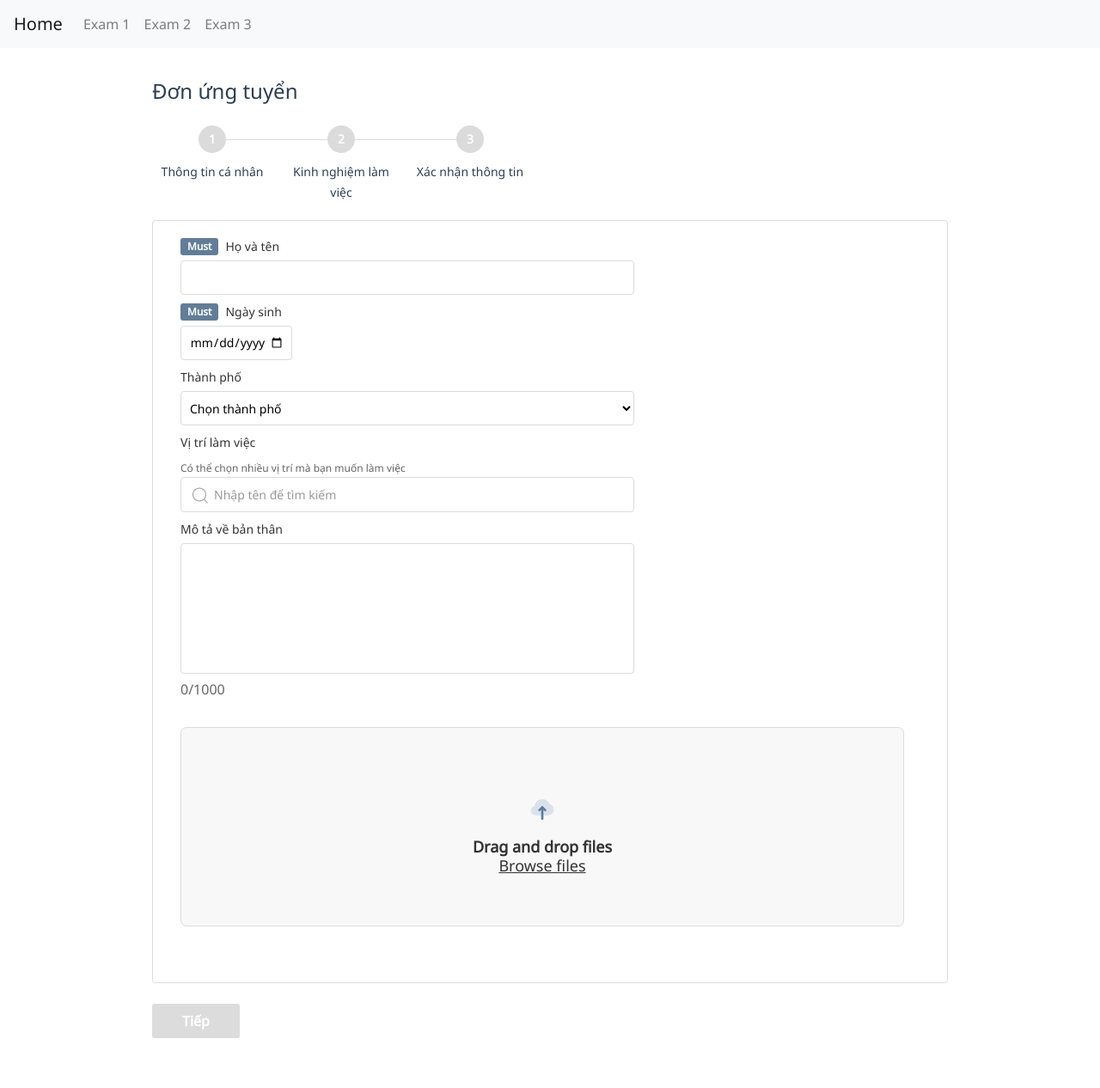
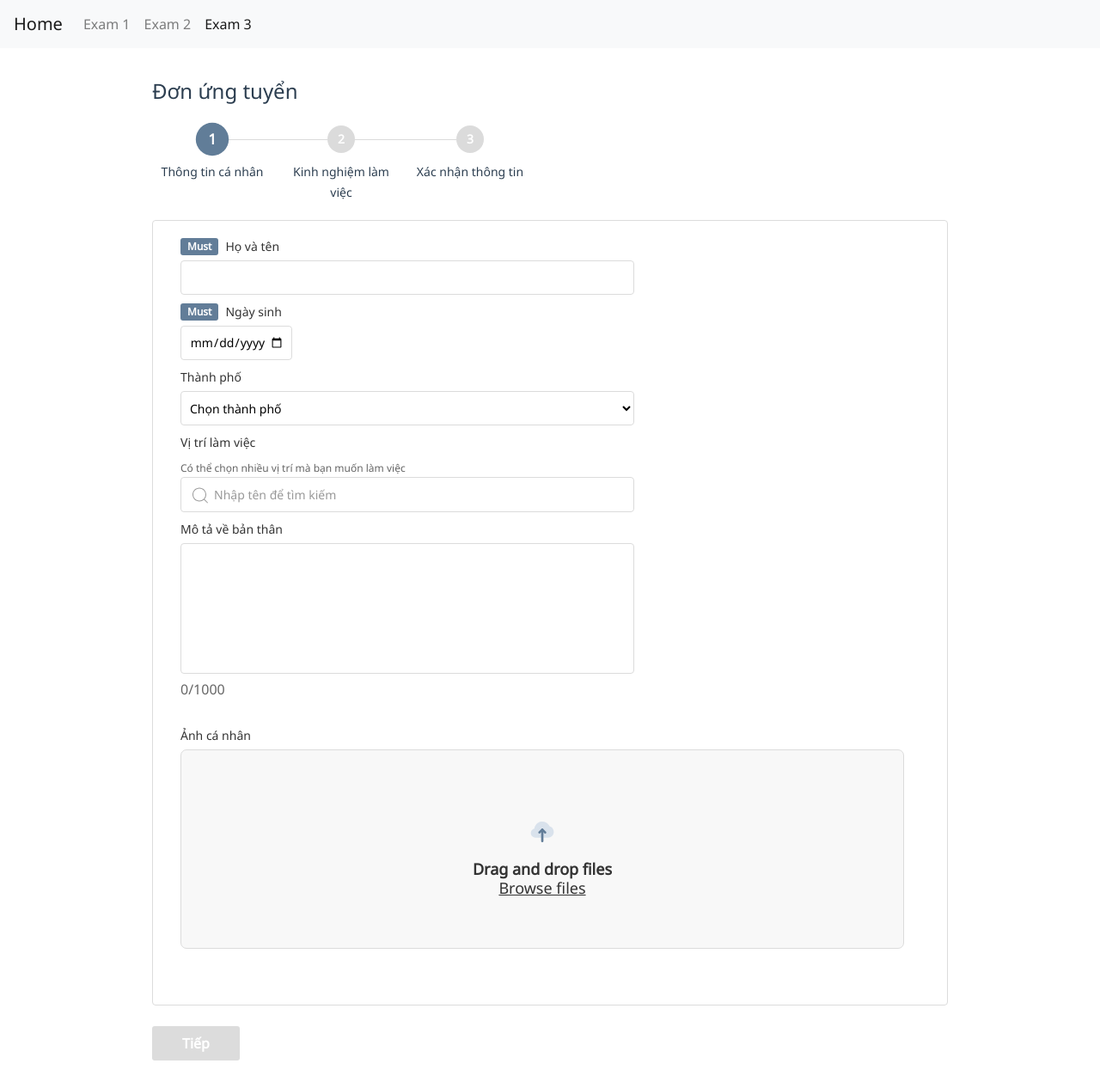
Before and after one commit to ngduy56/training-vue, a Vue app: page /multiform in a window 1280 px wide. Shown: the whole page at 86% size. Before the commit the page ends 1240 px from the top, so only its background shows below. Built offline with nearby package versions, Linux system fonts and the light colour scheme.

Commit message:
fix comment and logic multiform change

```diff
--- a/src/components/common/Navbar.vue
+++ b/src/components/common/Navbar.vue
@@ -22,7 +22,7 @@
           <a class="nav-link">Exam 2</a>
         </router-link>
         <router-link
-          :to="{ name: 'firstStep' }"
+          :to="{ name: 'multiform' }"
           class="nav-item"
           active-class="active"
           tag="li"
--- a/src/components/multiform/MultiInputView.vue
+++ b/src/components/multiform/MultiInputView.vue
@@ -1,5 +1,4 @@
 <template>
-  <div>
   <div>
     <InputField
       v-if="item.view_type === INPUT_TEXT"
@@ -62,7 +61,6 @@
       @input="onChange"
     />
   </div>
-  </div>
 </template>
 
 <script>
@@ -72,7 +70,7 @@ import InputDate from "./sharedComponents/InputDate.vue";
 import DropdownList from "./FirstStepComp/DropdownList.vue";
 import PositionInput from "./FirstStepComp/PositionInput.vue";
 import AboutArea from "@/components/multiform/sharedComponents/TextArea.vue";
-import DropzoneComp from "../dropzone/DropzoneComp.vue";
+import DropzoneComp from "./dropzone/DropzoneComp.vue";
 import { mapGetters } from "vuex";
 import {
   INPUT_TEXT,
@@ -95,7 +93,6 @@ export default {
       INPUT_AREA,
       IMG_DROPZONE,
       valueLocal: "",
-      isValid: false,
     };
   },
   components: {
@@ -114,6 +111,9 @@ export default {
     },
     value: {
       type: String,
+    },
+    numStep: {
+      type: Number,
     },
   },
   watch: {
@@ -153,4 +153,4 @@ export default {
 };
 </script>
 
-<style></style>
+<style lang="scss" scoped></style>
--- a/src/components/multiform/MultiStepForm.vue
+++ b/src/components/multiform/MultiStepForm.vue
@@ -1,12 +1,13 @@
 <template>
   <div>
-    <div class="block">
+    <div v-if="!isSecondForm" class="container">
       <div class="content">
         <MultiInputView
           v-for="item in formData"
           v-model="item.value"
           :key="item.key"
           :item="item"
+          :numStep="numStep"
           @onUploadFile="onUploadFile"
           @onRemoveFile="onRemoveFile"
           @onAddChosen="onAddChosen"
@@ -14,29 +15,58 @@
         />
       </div>
     </div>
+    <div v-if="isSecondForm" class="second-block">
+      <CompanyItem
+        v-for="(item, index) in formData"
+        :value="item.value"
+        :item="item"
+        :key="item.lastModified"
+        :error="item.error"
+        @input="(value) => onChange(value, index)"
+        @onChangeChildren="
+          (value, indexChild) => onChangeChildren(value, indexChild, index)
+        "
+        @onRemove="onRemove"
+      />
+      <div class="btn-add" @click="addCompany">
+        <AddIcon />
+        <span>Thêm công ty</span>
+      </div>
+    </div>
+    <div class="navigate-block">
       <button
         class="btn-next"
         :class="{ active: isComplete }"
         :disabled="!isComplete"
         @click="nextStep"
       >
-      Tiếp
+        {{ isThirdForm ? "Hoàn thành" : "Tiếp" }}
       </button>
+      <button v-if="isSecondForm" class="btn-prev" @click="previousStep">
+        Quay lại
+      </button>
+    </div>
   </div>
 </template>
 
 <script>
+import AddIcon from "@/components/icons/AddIcon.vue";
+import CompanyItem from "@/components/multiform/SecondStepComp/CompanyItem.vue";
 import MultiInputView from "./MultiInputView.vue";
-import { firstForm } from "./FirstStepComp/firstForm";
+import { defaultElement, secondForm } from "./form";
 import { mapActions, mapGetters } from "vuex";
-import { validateFirstForm } from "@/utils/ValidateForm";
+import {
+  validateFirstForm,
+  validateSecondForm,
+  validateThirdForm,
+} from "@/utils/ValidateForm";
 
 export default {
   data() {
     return {
-      firstStepForm: firstForm,
       isValid: false,
       isComplete: false,
+      initialFormData: this.formData,
     };
   },
   props: {
@@ -44,19 +74,28 @@ export default {
       type: Array,
       require: true,
     },
+    numStep: {
+      type: Number,
+    },
   },
   components: {
     MultiInputView,
+    AddIcon,
+    CompanyItem,
   },
   mounted() {
-    if (this.firstFormStore.length) {
-      this.firstStepForm = this.firstFormStore;
+    if (this.firstFormStore.length && this.isFirstForm) {
+      this.initialFormData = this.firstFormStore;
+    } else if (this.secondFormStore.length && this.isSecondForm) {
+      this.initialFormData = this.secondFormStore;
+    } else if (this.thirdFormStore.length && this.isThirdForm) {
+      this.initialFormData = this.thirdFormStore;
     }
   },
   watch: {
-    firstStepForm: {
-      handler() {
-        let newArr = this.firstStepForm.filter((item) => item.value === "");
+    formData: {
+      handler(val) {
+        let newArr = val.filter((item) => item.value === "");
         if (newArr.length > 0) this.isComplete = false;
         else this.isComplete = true;
       },
@@ -67,7 +106,18 @@ export default {
   computed: {
     ...mapGetters({
       firstFormStore: "form/getFirstForm",
+      secondFormStore: "form/getSecondForm",
+      thirdFormStore: "form/getThirdForm",
     }),
+    isFirstForm() {
+      return this.numStep === 1;
+    },
+    isSecondForm() {
+      return this.numStep === 2;
+    },
+    isThirdForm() {
+      return this.numStep === 3;
+    },
   },
   methods: {
     ...mapActions({
@@ -78,6 +128,8 @@ export default {
       removeFile: "file/removeFile",
 
       saveFirstForm: "form/saveFirstForm",
+      saveSecondForm: "form/saveSecondForm",
+      saveThirdForm: "form/saveThirdForm",
     }),
     onUploadFile(files) {
       this.uploadFile(files);
@@ -91,19 +143,52 @@ export default {
     onRemoveChosen(chosenItem) {
       this.removeChosen(chosenItem);
     },
+
+    onChange(value, index) {
+      secondForm[index].value = value;
+    },
+    onChangeChildren(value, indexChild, index) {
+      secondForm[index].childrens[indexChild].value = value;
+    },
+    addCompany() {
+      secondForm.push(JSON.parse(JSON.stringify(defaultElement)));
+    },
+    onRemove(value) {
+      let index = secondForm.findIndex((item) => item.value === value);
+      secondForm.splice(index, 1);
+    },
+
     nextStep() {
-      this.isValid = validateFirstForm(this.firstStepForm);
-      if (this.isValid) {
-        this.saveFirstForm(this.firstStepForm);
-        this.$emit("changeForm", 2);
+      if (this.isFirstForm) {
+        this.isValid = validateFirstForm(this.formData);
+      } else if (this.isSecondForm) {
+        this.isValid = validateSecondForm(this.formData);
+      } else if (this.isThirdForm) {
+        this.isValid = validateThirdForm(this.formData);
       }
+      if (this.isValid && this.isFirstForm) {
+        this.saveFirstForm(this.formData);
+        this.$emit("changeForm", this.numStep + 1);
+        this.$emit("doneStep", this.numStep);
+      } else if (this.isValid && this.isSecondForm) {
+        this.saveSecondForm(this.formData);
+        this.$emit("changeForm", this.numStep + 1);
+        this.$emit("doneStep", this.numStep);
+      } else if (this.isValid && this.isThirdForm) {
+        this.saveThirdForm(this.formData);
+        this.$emit("doneStep", this.numStep);
+        this.$router.push("/");
+      }
+    },
+    previousStep() {
+      this.$emit("changeForm", this.numStep - 1);
     },
   },
 };
 </script>
 
 <style scoped lang="scss">
-.block {
+.container {
   width: 100%;
   min-height: 346px;
   position: relative;
@@ -138,4 +223,47 @@ export default {
     cursor: pointer;
   }
 }
+.btn-prev {
+  width: 102px;
+  height: 40px;
+  background: #dcdcdc;
+  border-radius: 3px;
+  font-weight: 700;
+  font-size: 16px;
+  line-height: 24px;
+  border: none;
+  outline: none;
+  margin: 24px 0 0 10px;
+  cursor: pointer;
+  color: #333333;
+  font-weight: 400;
+}
+
+.second-block {
+  width: 100%;
+  position: relative;
+  display: flex;
+  flex-direction: column;
+  align-items: flex-start;
+
+  .btn-add {
+    width: 150px;
+    height: 40px;
+    display: flex;
+    justify-content: center;
+    align-items: center;
+    gap: 8px;
+    font-size: 16px;
+    line-height: 24px;
+    background: #ffffff;
+    border: 1px solid #dcdcdc;
+    border-radius: 3px;
+    outline: none;
+    color: #48647f;
+
+    &:hover {
+      cursor: pointer;
+    }
+  }
+}
 </style>
--- a/src/components/multiform/SecondStepComp/CompanyItem.vue
+++ b/src/components/multiform/SecondStepComp/CompanyItem.vue
@@ -84,7 +84,7 @@ export default {
       required: true,
     },
     value: {
-      type: String,
+      type: [String, Object],
     },
     error: {
       type: String,
@@ -114,7 +114,7 @@ export default {
 <style lang="scss" scoped>
 .company-item {
   width: 100%;
-  height: 504px;
+  height: 520px;
   padding: 24px;
   border-radius: 4px;
   border: 1px solid #dcdcdc;
--- /dev/null
+++ b/src/components/multiform/form.js
@@ -0,0 +1,126 @@
+import { COMPANY_LIST } from "@/constants/FormConstants";
+import {
+  MAX_SIZE,
+  MAX_NUMBER,
+  TYPE_FILE_IMAGE,
+} from "@/constants/DropzoneConstants.js";
+import store from "@/store/store";
+import { CITY_LIST } from "@/constants/FormConstants";
+const optionList = store.getters["position/getPositionList"];
+
+const defaultElement = {
+  label: "",
+  view_type: "input-dropdown",
+  value: "",
+  companyList: COMPANY_LIST,
+  error: "",
+  childrens: [
+    {
+      label: "Vị trí từng làm",
+      view_type: "input-text",
+      required: true,
+      value: "",
+      key: "position",
+      error: "",
+    },
+    {
+      label: "Thời gian làm việc",
+      view_type: "input-date",
+      required: true,
+      value: { from: "", to: "" },
+      key: "time",
+      error: "",
+    },
+    {
+      label: "Mô tả về công việc",
+      view_type: "input-area",
+      required: false,
+      value: "",
+      key: "about-work",
+      error: "",
+    },
+  ],
+};
+const firstForm = [
+  {
+    label: "Họ và tên",
+    view_type: "input-text",
+    required: true,
+    value: "",
+    key: "fullName",
+    error: "",
+  },
+  {
+    label: "Ngày sinh",
+    view_type: "input-date",
+    required: true,
+    value: "",
+    key: "dob",
+    error: "",
+  },
+  {
+    label: "Thành phố",
+    view_type: "input-dropdown",
+    required: false,
+    value: "",
+    key: "city",
+    cityList: CITY_LIST,
+  },
+  {
+    label: "Vị trí làm việc",
+    view_type: "input-dropdown-search",
+    required: false,
+    key: "position",
+    optionList,
+  },
+  {
+    label: "Mô tả về bản thân",
+    view_type: "input-area",
+    required: false,
+    value: "",
+    key: "about-me",
+    error: "",
+  },
+  {
+    label: "Ảnh cá nhân",
+    view_type: "img-dropzone",
+    required: false,
+    fileList: "",
+    key: "ava-dropzone",
+    maxSize: MAX_SIZE,
+    maxNumber: MAX_NUMBER,
+    typeFile: TYPE_FILE_IMAGE,
+  },
+];
+const secondForm = [JSON.parse(JSON.stringify(defaultElement))];
+
+const thirdForm = [
+  {
+    label: "Lý do muốn ứng tuyển vào công ty",
+    view_type: "input-area",
+    required: true,
+    value: "",
+    key: "reason",
+    error: "",
+  },
+  {
+    label: "Mức lương mong muốn",
+    view_type: "input-salary",
+    required: true,
+    value: "",
+    key: "salary",
+    error: "",
+  },
+];
+const multiForm = [
+  { id: 1, num: 1, data: firstForm, name: "Thông tin cá nhân", isDone: false },
+  {
+    id: 2,
+    num: 2,
+    data: secondForm,
+    name: "Kinh nghiệm làm việc",
+    isDone: false,
+  },
+  { id: 3, num: 3, data: thirdForm, name: "Xác nhận thông tin", isDone: false },
+];
+export { multiForm, firstForm, secondForm, thirdForm, defaultElement };
--- a/src/components/multiform/sharedComponents/StepElement.vue
+++ b/src/components/multiform/sharedComponents/StepElement.vue
@@ -8,15 +8,14 @@
         :key="item.num"
         :item="item"
         :index="index"
-        @input="onChange"
+        @input="(num) => onChange(num, index)"
       />
     </div>
   </div>
 </template>
 <script>
-import { mapGetters } from "vuex";
 import StepItem from "./StepItem.vue";
-import { multiForm } from "@/components/multiform/ThirdStepComp/thirdForm";
+import { multiForm } from "@/components/multiform/form";
 
 export default {
   data() {
@@ -24,51 +23,22 @@ export default {
       multiForm,
     };
   },
-  computed: {
-    ...mapGetters({
-      stepList: "form/getStepList",
-    }),
-  },
   components: {
     StepItem,
   },
-  // mounted() {
-  //   let item = document.querySelectorAll(".step-num");
-  //   item[0].classList.add("active");
-  // },
-  watch: {
-    $route() {
-      const parts = this.$route.fullPath.split("/");
-      const lastSegment = parts.pop();
+  mounted() {
+    let item = document.querySelectorAll(".step-num");
+    item[0].classList.add("active");
+  },
+  methods: {
+    onChange(num, index) {
+      this.$emit("input", num);
 
       let item = document.querySelectorAll(".step-num");
       item.forEach((i) => {
         i.classList.remove("active");
       });
-      let index = this.stepList.findIndex((item) => item.path === lastSegment);
       item[index].classList.add("active");
-
-      this.stepList.map((i, index) => {
-        if (i.isDone) {
-          item[index].classList.add("done");
-        }
-      });
-    },
-  },
-  methods: {
-    toggleActive(index, path) {
-      if (this.$route.path !== path && this.stepList[index].isDone) {
-        this.$router.push({ path: path });
-
-        let item = document.querySelectorAll(".step-num");
-        item.forEach((i) => {
-          i.classList.remove("active");
-        });
-        item[index].classList.add("active");
-      }
-    },
-    onChange(num) {
-      this.$emit("input", num);
     },
   },
 };
--- a/src/components/multiform/sharedComponents/StepItem.vue
+++ b/src/components/multiform/sharedComponents/StepItem.vue
@@ -18,7 +18,9 @@ export default {
   },
   methods: {
     toggleActive() {
-      this.$emit("input", this.item.num);
+      if (this.item.isDone) {
+        this.$emit("input", this.item.num);
+      }
     },
   },
 };
--- a/src/components/pages/MultiFormPage.vue
+++ b/src/components/pages/MultiFormPage.vue
@@ -1,15 +1,19 @@
 <template>
   <div class="main">
     <StepElement @input="onChange" />
-    <MultiStepForm :formData="chooseFormData" @changeForm="onChange" />
-    <!-- <router-view></router-view> -->
+    <MultiStepForm
+      :formData="chooseFormData"
+      :numStep="numLocal"
+      @changeForm="onChange"
+      @doneStep="doneStep"
+    />
   </div>
 </template>
 
 <script>
 import StepElement from "@/components/multiform/sharedComponents/StepElement.vue";
 import MultiStepForm from "@/components/multiform/MultiStepForm.vue";
-import { multiForm } from "@/components/multiform/ThirdStepComp/thirdForm";
+import { multiForm } from "@/components/multiform/form";
 export default {
   data() {
     return {
@@ -30,6 +34,24 @@ export default {
   methods: {
     onChange(num) {
       this.numLocal = num;
+
+      let itemStep = document.querySelectorAll(".step-num");
+      let index = this.multiForm.findIndex((item) => item.num === num + 1);
+      itemStep[index - 1]?.classList.add("active");
+      itemStep[index]?.classList.remove("done");
+      itemStep[index]?.classList.remove("active");
+    },
+    doneStep(num) {
+      this.multiForm.map((item) => {
+        if (item.num === num) {
+          item.isDone = true;
+        }
+      });
+      let itemStep = document.querySelectorAll(".step-num");
+      let index = this.multiForm.findIndex((item) => item.num === num);
+      itemStep[index].classList.remove("active");
+      itemStep[index].classList.add("done");
+      itemStep[index + 1]?.classList.add("active");
     },
   },
 };
```
Also changed, not shown: src/routes/routes.js (+9 -8 lines), src/store/modules/form.js (+0 -15 lines). Lines whose indentation alone changed are shown as unchanged.
